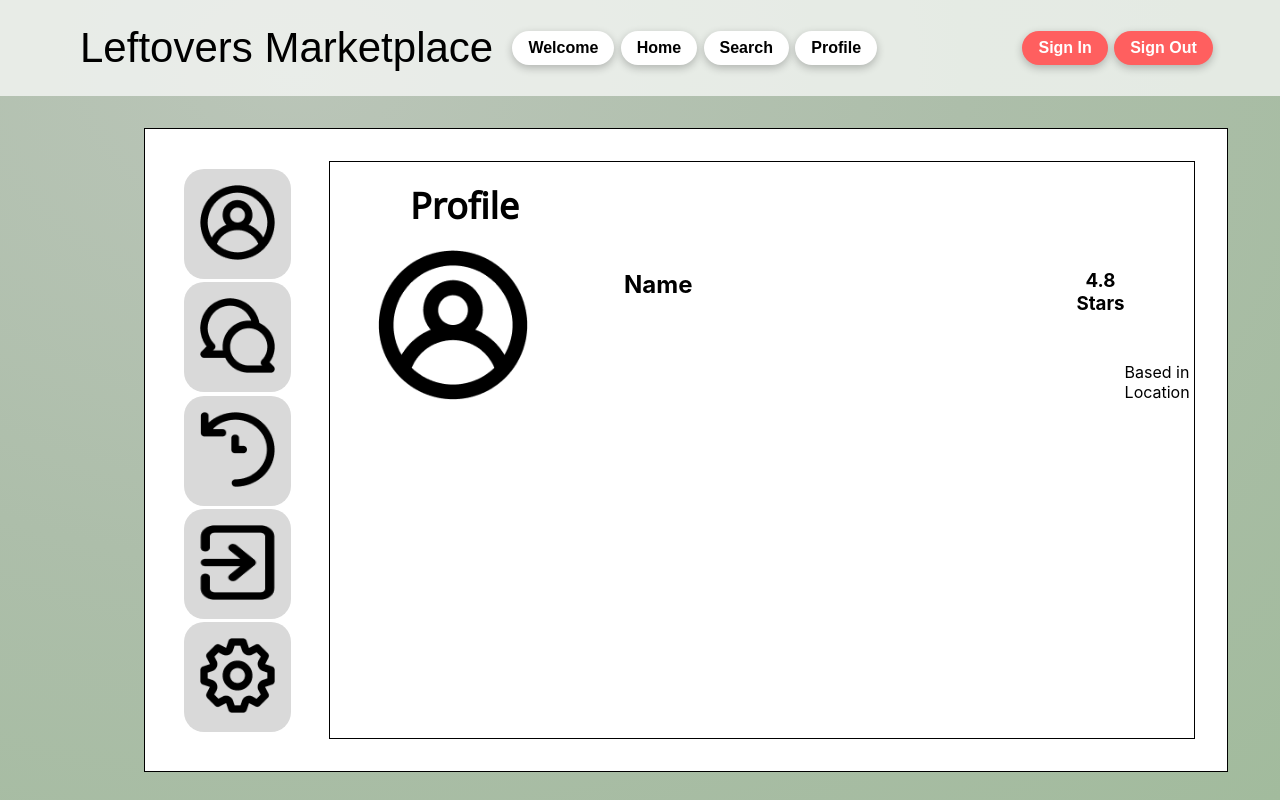
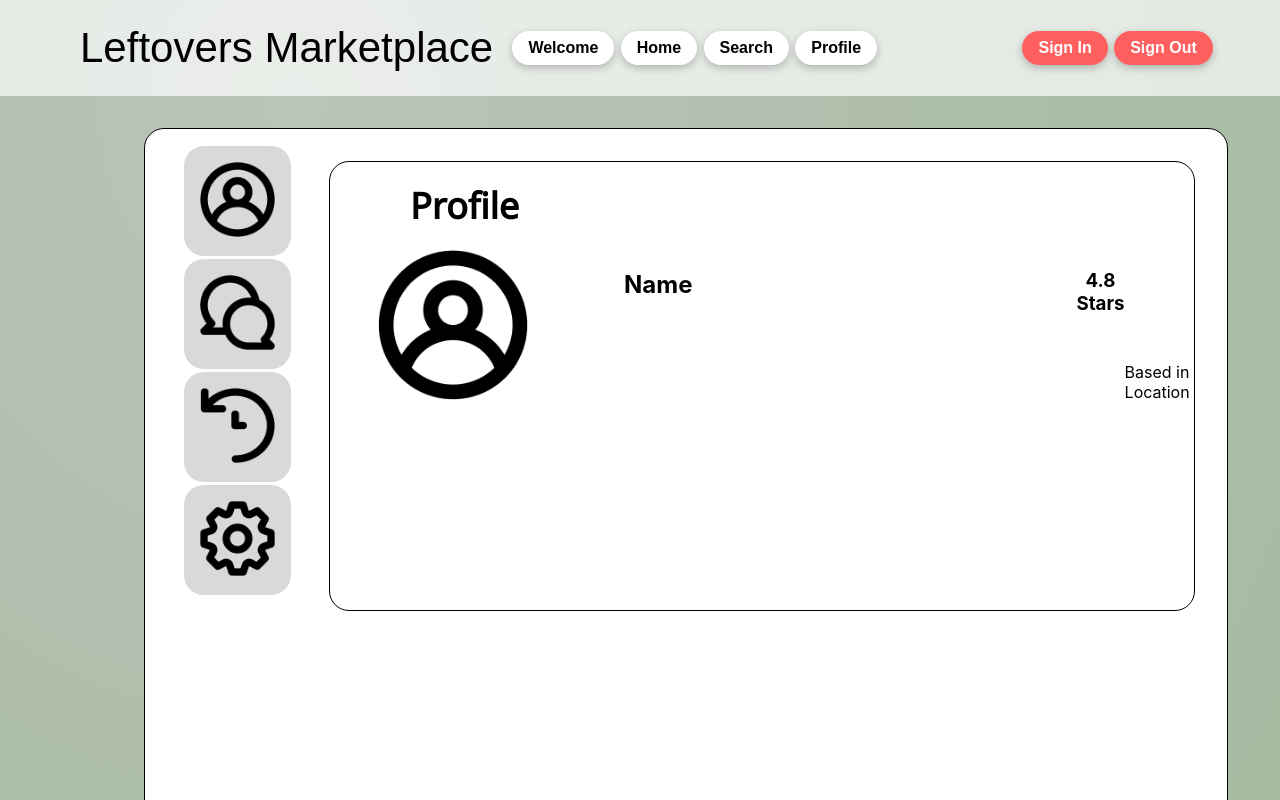
Before and after one commit to geerma/leftoversmarketplace, a React (Create React App) app: page /profilepage in a window 1280 px wide. Shown: the top 800 px of the page. Built offline with nearby package versions, Linux system fonts and the light colour scheme.

Commit message:
profile edits (deleted sign out functions, added horiz scrolling to transaction history)

```diff
--- a/src/Pages/Profilepage/Profilepage.jsx
+++ b/src/Pages/Profilepage/Profilepage.jsx
@@ -6,7 +6,6 @@ import profileImage from "../../Assets/Profile/Profile.png";
 import profileImageLarge from "../../Assets/Profile/ProfileLarge.png";
 import chatImage from "../../Assets/Profile/Chat.png";
 import historyImage from "../../Assets/Profile/History.png";
-import exitImage from "../../Assets/Profile/Exit.png";
 import settingsImage from "../../Assets/Profile/Settings.png";
 
 const Profile = () => {
@@ -102,14 +101,6 @@ const TransactionHistory = () => {
   );
 };
 
-const Exit = () => {
-  return (
-    <div>
-      <h1>Exit</h1>
-    </div>
-  );
-};
-
 const Settings = () => {
   return (
     <div>
@@ -137,9 +128,6 @@ const Profilepage = () => {
           <button onClick={() => setProfileMenu("History")}>
             <img src={historyImage} alt="historyimg" />
           </button>
-          <button onClick={() => setProfileMenu("Exit")}>
-            <img src={exitImage} alt="exitimg" />
-          </button>
           <button onClick={() => setProfileMenu("Settings")}>
             <img src={settingsImage} alt="settingsimg" />
           </button>
@@ -149,9 +137,7 @@ const Profilepage = () => {
             <Chats />
           ) : profileMenu === "History" ? (
             <TransactionHistory />
-          ) : profileMenu === "Exit" ? (
-            <Exit />
-          ) : profileMenu === "Settings" ? (
+          )  : profileMenu === "Settings" ? (
             <Settings />
           ) : (
             <Profile />
--- a/src/Pages/Profilepage/profilepage.css
+++ b/src/Pages/Profilepage/profilepage.css
@@ -1,6 +1,6 @@
 .profile_container {
   width: 100vw;
-  height: 100vh;
+  height: 150vh;
 
   /* ff 3.6+ */
   background: -moz-radial-gradient(
@@ -45,18 +45,20 @@
 
 .profile_box {
   border: 1px solid black;
+  border-radius: 20px;
   margin: 2rem 9rem 9rem;
   padding: 1rem;
   display: flex;
   flex-direction: row;
   min-width: 1050px;
   background: white;
+  height: 100vh;
 }
 
 .profile_icons {
   flex: 1;
   min-height: 26rem;
-  height: 36rem;
+  height: 2rem;
   width: 160px;
   min-width: 120px;
   margin: 1rem;
@@ -88,10 +90,11 @@
 
 .profile_info {
   border: 1px solid black;
+  border-radius: 20px;
   width: 88%;
   min-width: 800px;
   min-height: 26rem;
-  height: 34rem;
+  height: 2rem;
   margin: 1rem;
   padding: 1rem;
 }
@@ -157,4 +160,14 @@
 
   position: relative;
   z-index: 2;
+  overflow-x: scroll;
+  overflow-y: hidden;
 }
+
+.transaction_history::-webkit-scrollbar {
+  display: none;
+}
+
+.sold_history::-webkit-scrollbar {
+  display: none;
+}
```
